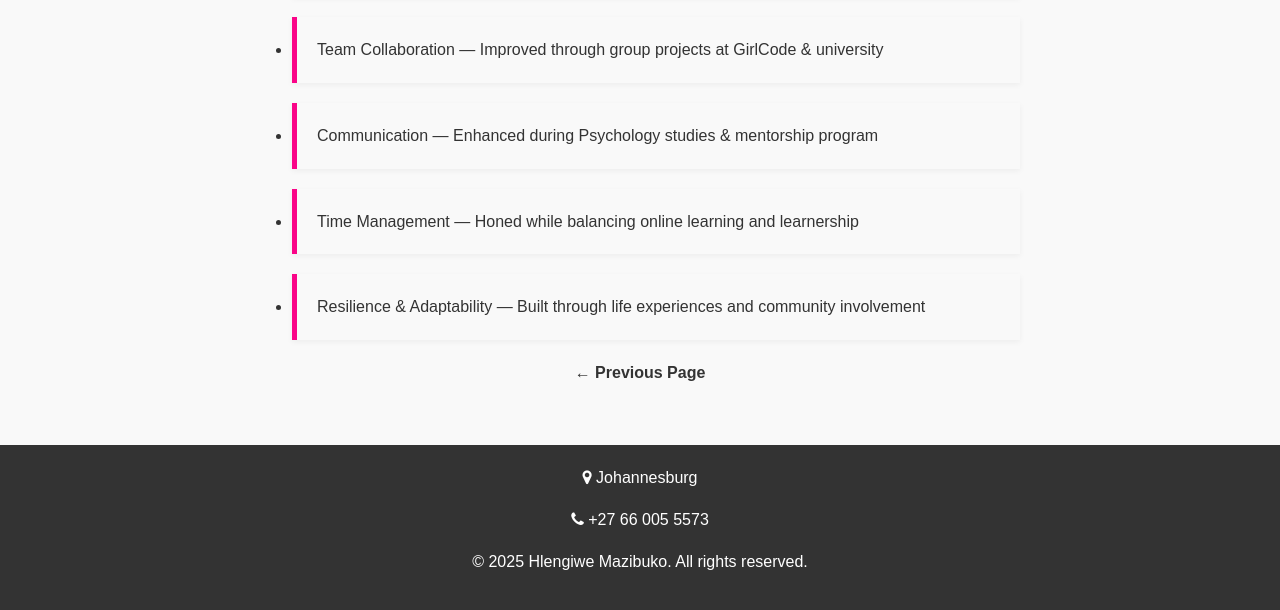
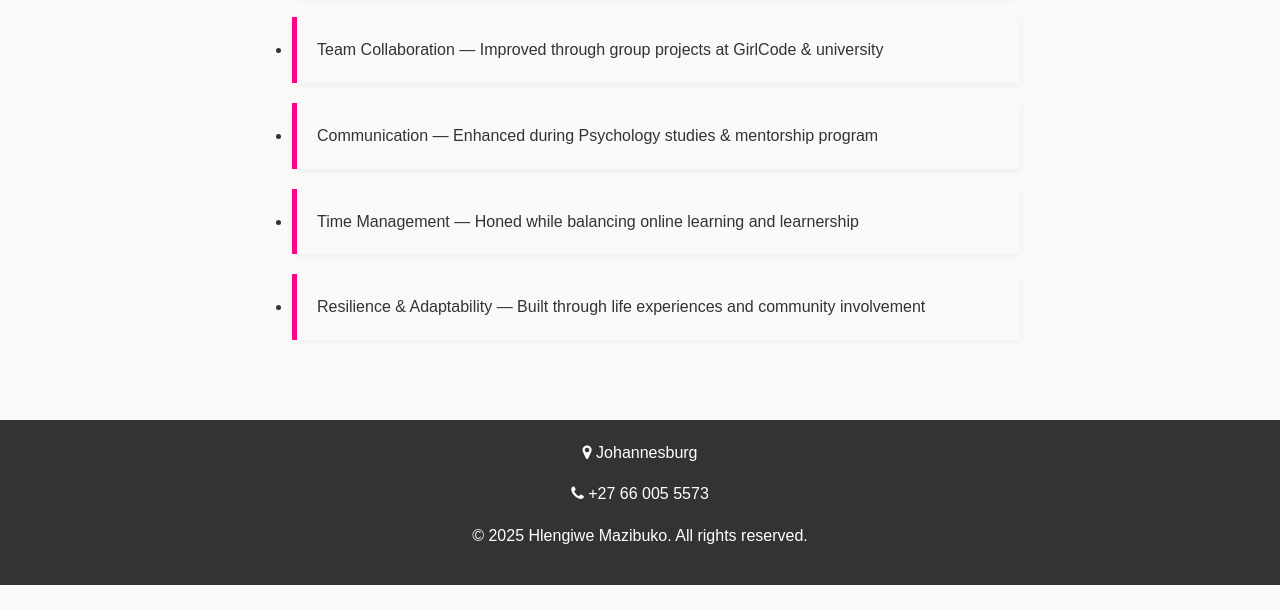
Before and after one commit to Hlengiwe08/Portfolio, a plain HTML site: page skills.html in a window 1280 px wide. Shown: the part 715-1325 px from the top of the page. After the commit the page ends 1300 px from the top, so only its background shows below. Drawn offline with nearby package versions, Linux system fonts and the light colour scheme.

Commit message:
Update skills.html

```diff
--- a/skills.html
+++ b/skills.html
@@ -75,10 +75,6 @@
           </li>
         </ul>
       </section>
-
-      <div class="navigation">
-        <a href="about.html">← Previous Page</a>
-      </div>
     </main>
 
     <footer>
```
